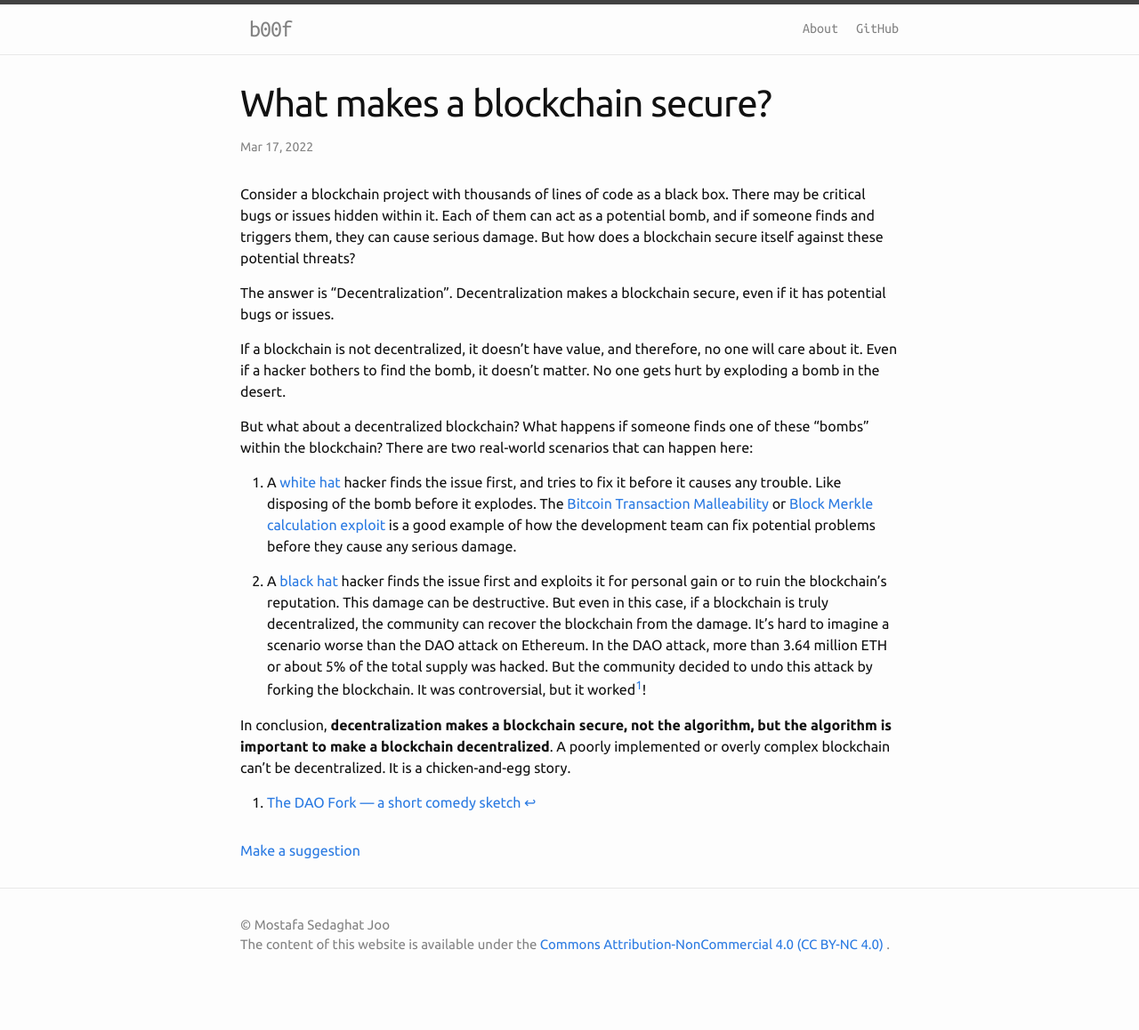
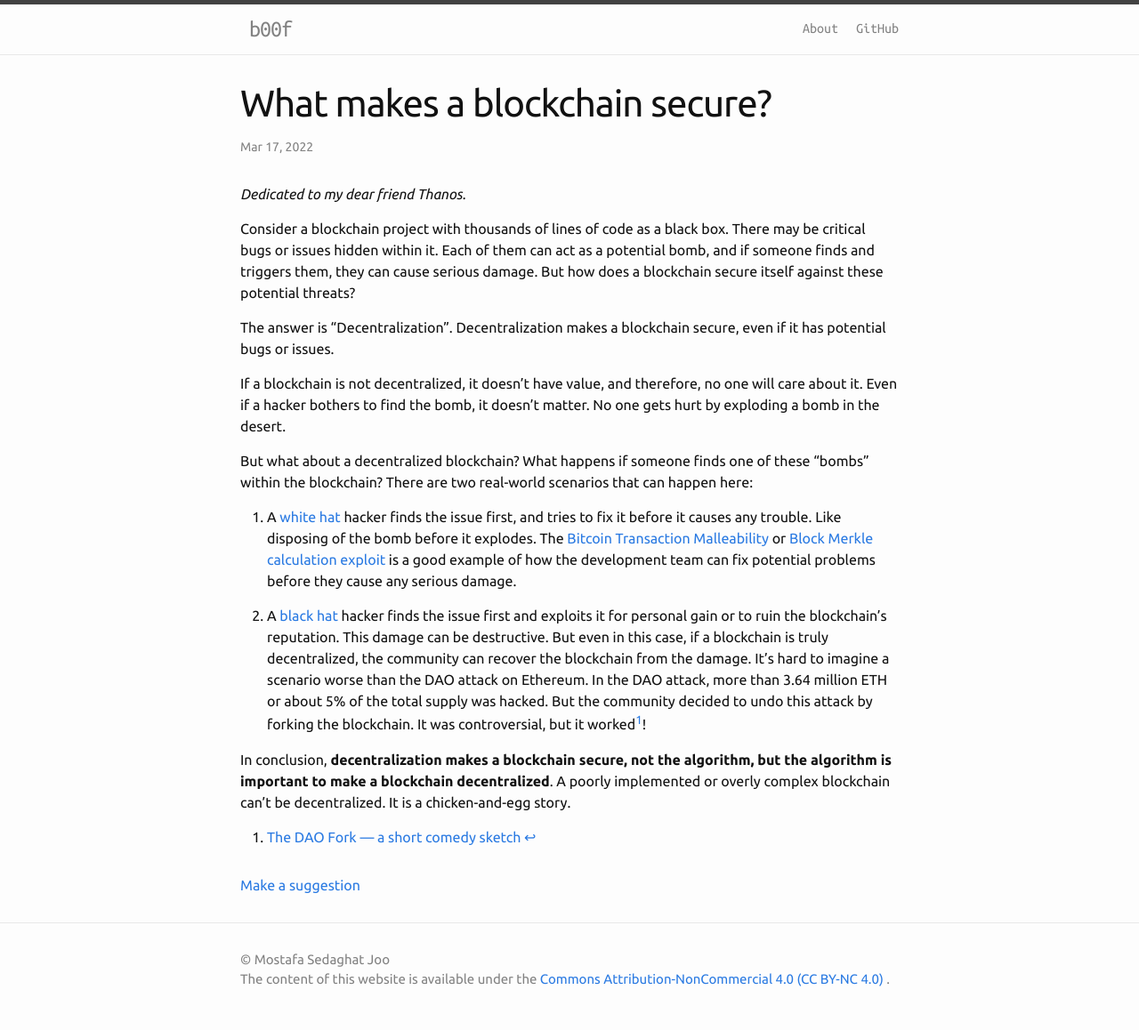
Before and after one commit to b00f/b00f.github.io, a Jekyll site: the page built from docs/_posts/2022-03-17-blockchain_security.md, in a window 1280 px wide. Shown: the whole page at 89% size. Built offline with Jekyll 4.4.1, drawn with Linux system fonts in a browser that asks for light colours; before the commit the page ends 1119 px from its top, so only the background shows below that.

Commit message:
update blockchain security post

```diff
--- a/docs/_posts/2022-03-17-blockchain_security.md
+++ b/docs/_posts/2022-03-17-blockchain_security.md
@@ -4,6 +4,8 @@ title: "What makes a blockchain secure?"
 date: 2022-03-17 00:00:00 +0000
 categories: blockchain
 ---
+
+*Dedicated to my dear friend Thanos.*
 
 Consider a blockchain project with thousands of lines of code as a black box.
 There may be critical bugs or issues hidden within it.
```
